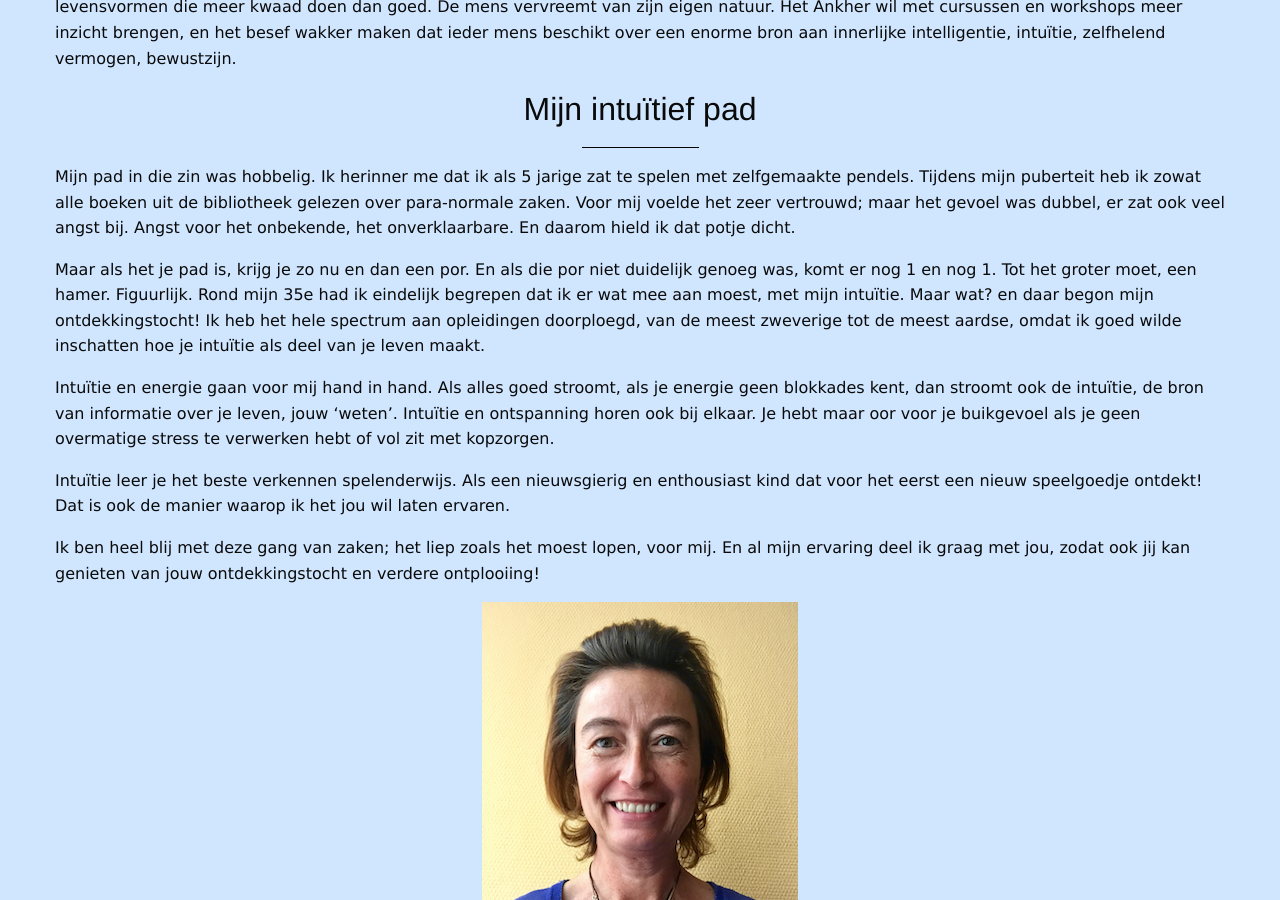
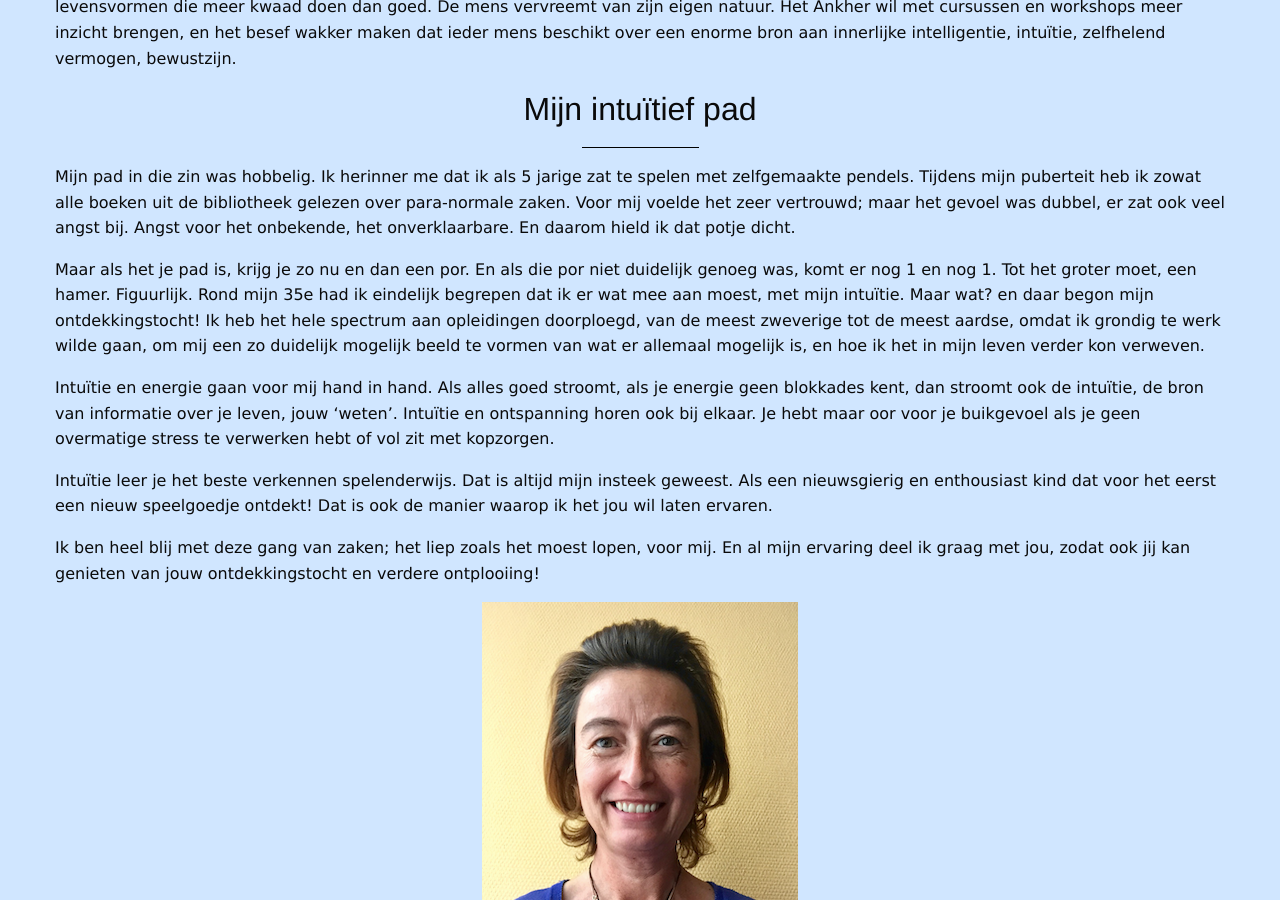
Before and after one commit to ankher/ankher.github.io, a Jekyll site: the page built from index.md, in a window 1280 px wide and 900 px high, scrolled down 1073 px. Built offline with Jekyll 4.4.1, drawn with Linux system fonts in a browser that asks for light colours; nearby versions of some CDN libraries.

Commit message:
Update index.md

```diff
--- a/index.md
+++ b/index.md
@@ -35,12 +35,12 @@ De wereld heeft nood aan meer diepgang, meer bewustzijn. De graai- en wegwerpcul
 
 Mijn pad in die zin was hobbelig. Ik herinner me dat ik als 5 jarige zat te spelen met zelfgemaakte pendels. Tijdens mijn puberteit heb ik zowat alle boeken uit de bibliotheek gelezen over para-normale zaken. Voor mij voelde het zeer vertrouwd; maar het gevoel was dubbel, er zat ook veel angst bij. Angst voor het onbekende, het onverklaarbare. En daarom hield ik dat potje dicht.
 
-Maar als het je pad is, krijg je zo nu en dan een por. En als die por niet duidelijk genoeg was, komt er nog 1 en nog 1. Tot het groter moet, een hamer. Figuurlijk. Rond mijn 35e had ik eindelijk begrepen dat ik er wat mee aan moest, met mijn intuïtie. Maar wat? en daar begon mijn ontdekkingstocht! Ik heb het hele spectrum aan opleidingen doorploegd, van de meest zweverige tot de meest aardse, omdat ik goed wilde inschatten hoe je intuïtie als deel van je leven maakt.
+Maar als het je pad is, krijg je zo nu en dan een por. En als die por niet duidelijk genoeg was, komt er nog 1 en nog 1. Tot het groter moet, een hamer. Figuurlijk. Rond mijn 35e had ik eindelijk begrepen dat ik er wat mee aan moest, met mijn intuïtie. Maar wat? en daar begon mijn ontdekkingstocht! Ik heb het hele spectrum aan opleidingen doorploegd, van de meest zweverige tot de meest aardse, omdat ik grondig te werk wilde gaan, om mij een zo duidelijk mogelijk beeld te vormen van wat er allemaal mogelijk is, en hoe ik het in mijn leven verder kon verweven.
 
 Intuïtie en energie gaan voor mij hand in hand. Als alles goed stroomt, als je energie geen blokkades kent, dan stroomt ook de intuïtie, de bron van informatie over je leven, jouw 'weten'.
 Intuïtie en ontspanning horen ook bij elkaar. Je hebt maar oor voor je buikgevoel als je geen overmatige stress te verwerken hebt of vol zit met kopzorgen.
 
-Intuïtie leer je het beste verkennen spelenderwijs. Als een nieuwsgierig en enthousiast kind dat voor het eerst een nieuw speelgoedje ontdekt! Dat is ook de manier waarop ik het jou wil laten ervaren.
+Intuïtie leer je het beste verkennen spelenderwijs. Dat is altijd mijn insteek geweest. Als een nieuwsgierig en enthousiast kind dat voor het eerst een nieuw speelgoedje ontdekt! Dat is ook de manier waarop ik het jou wil laten ervaren.
 
 Ik ben heel blij met deze gang van zaken; het liep zoals het moest lopen, voor mij. En al mijn ervaring deel ik graag met jou, zodat ook jij kan genieten van jouw ontdekkingstocht en verdere ontplooiing!
 
```
